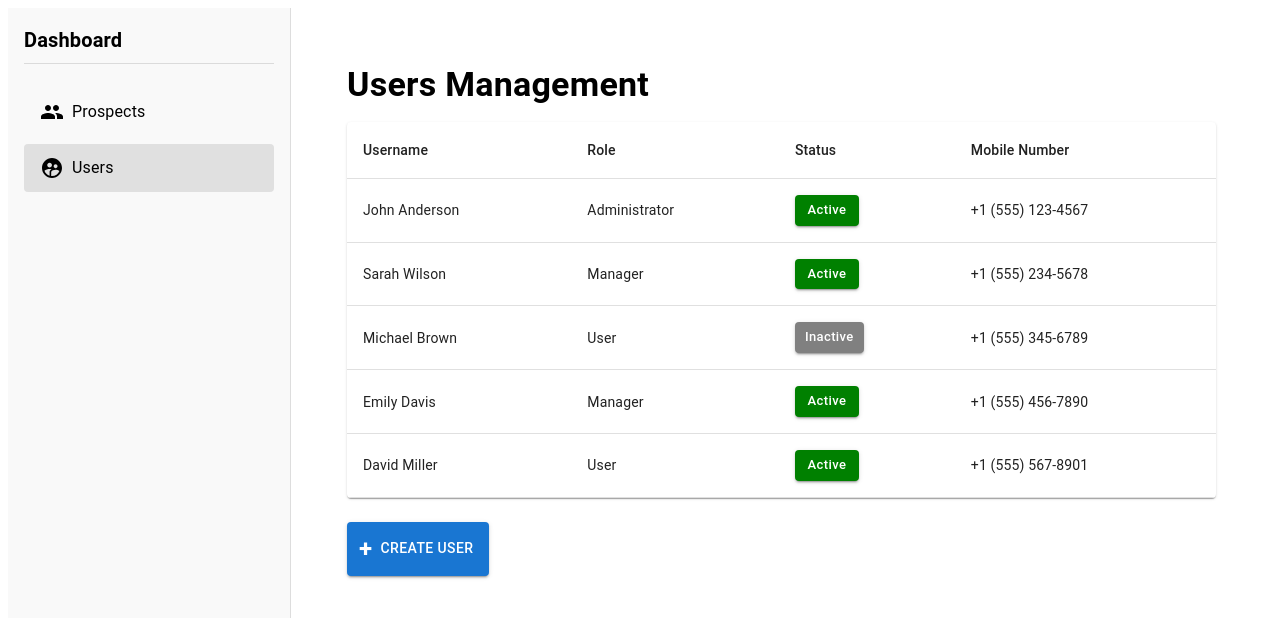
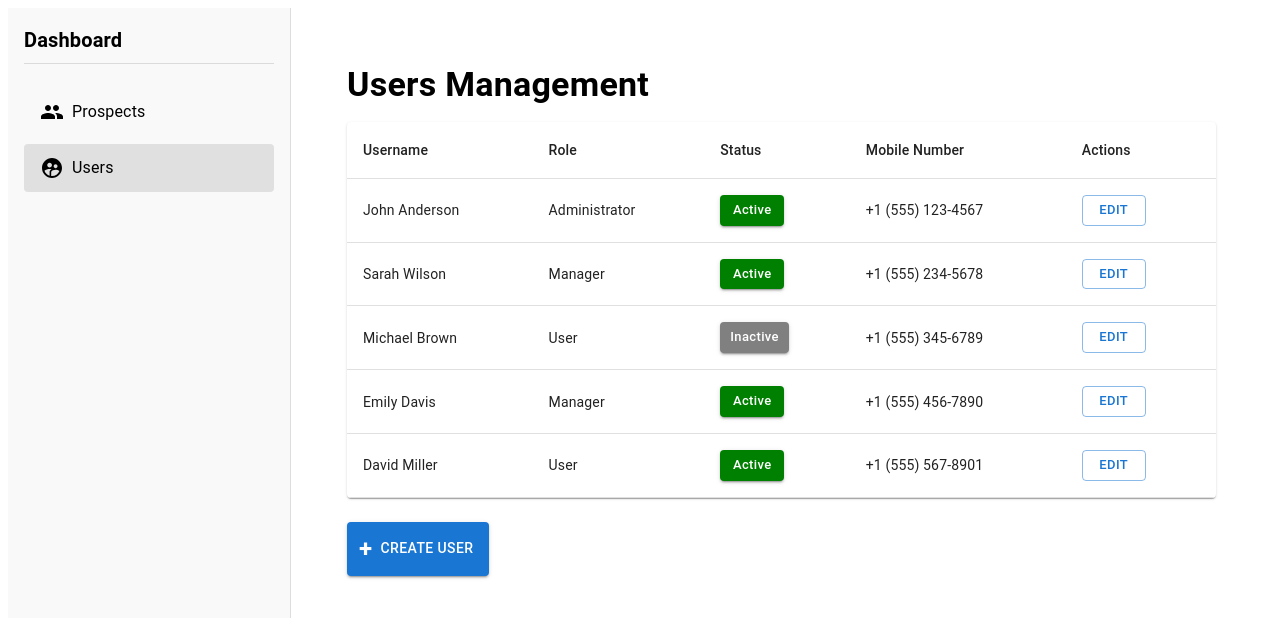
Before and after one commit to lakshmanachimata/fverify_fe, a React (Create React App) app: page /dashboard/users in a window 1280 px wide. Shown: the top 618 px of the page. Built offline with nearby package versions, Linux system fonts and the light colour scheme.

Commit message:
added users dashboard

```diff
--- a/src/components/UsersDashboard.jsx
+++ b/src/components/UsersDashboard.jsx
@@ -23,6 +23,8 @@ import {
 
 const UsersDashboard = () => {
   const [openDialog, setOpenDialog] = useState(false);
+  const [isEditMode, setIsEditMode] = useState(false);
+  const [editIndex, setEditIndex] = useState(null);
   const [newUser, setNewUser] = useState({
     username: "",
     password: "",
@@ -31,7 +33,7 @@ const UsersDashboard = () => {
     mobileNumber: "",
   });
 
-  const users = [
+  const [users, setUsers] = useState([
     {
       username: "John Anderson",
       role: "Administrator",
@@ -62,9 +64,24 @@ const UsersDashboard = () => {
       status: "Active",
       mobileNumber: "+1 (555) 567-8901",
     },
-  ];
+  ]);
 
-  const handleOpenDialog = () => {
+  const handleOpenDialog = (isEdit = false, index = null) => {
+    setIsEditMode(isEdit);
+    setEditIndex(index);
+
+    if (isEdit && index !== null) {
+      setNewUser(users[index]);
+    } else {
+      setNewUser({
+        username: "",
+        password: "",
+        role: "",
+        status: "",
+        mobileNumber: "",
+      });
+    }
+
     setOpenDialog(true);
   };
 
@@ -77,6 +94,8 @@ const UsersDashboard = () => {
       status: "",
       mobileNumber: "",
     });
+    setIsEditMode(false);
+    setEditIndex(null);
   };
 
   const handleInputChange = (e) => {
@@ -85,7 +104,24 @@ const UsersDashboard = () => {
   };
 
   const handleSaveUser = () => {
-    console.log("New User Data:", newUser);
+    if (isEditMode && editIndex !== null) {
+      // Update existing user
+      setUsers((prevUsers) =>
+        prevUsers.map((user, index) =>
+          index === editIndex
+            ? {
+                ...user,
+                ...newUser,
+                password: newUser.password || user.password, // Keep old password if not changed
+              }
+            : user
+        )
+      );
+    } else {
+      // Add new user
+      setUsers((prevUsers) => [...prevUsers, newUser]);
+    }
+
     handleCloseDialog();
   };
 
@@ -105,6 +141,7 @@ const UsersDashboard = () => {
               <TableCell>Role</TableCell>
               <TableCell>Status</TableCell>
               <TableCell>Mobile Number</TableCell>
+              <TableCell>Actions</TableCell>
             </TableRow>
           </TableHead>
           <TableBody>
@@ -128,6 +165,17 @@ const UsersDashboard = () => {
                   </Button>
                 </TableCell>
                 <TableCell>{user.mobileNumber}</TableCell>
+                <TableCell>
+                  <Button
+                    variant="outlined"
+                    color="primary"
+                    size="small"
+                    sx={{ marginRight: 1 }}
+                    onClick={() => handleOpenDialog(true, index)}
+                  >
+                    Edit
+                  </Button>
+                </TableCell>
               </TableRow>
             ))}
           </TableBody>
@@ -140,14 +188,14 @@ const UsersDashboard = () => {
         color="primary"
         sx={{ marginTop: 3 }}
         startIcon={<span style={{ fontSize: "1.5rem", fontWeight: "bold" }}>+</span>}
-        onClick={handleOpenDialog}
+        onClick={() => handleOpenDialog(false)}
       >
         Create User
       </Button>
 
-      {/* Create User Dialog */}
+      {/* Create/Edit User Dialog */}
       <Dialog open={openDialog} onClose={handleCloseDialog} fullWidth maxWidth="sm">
-        <DialogTitle>Create New User</DialogTitle>
+        <DialogTitle>{isEditMode ? "Edit User" : "Create New User"}</DialogTitle>
         <DialogContent>
           <TextField
             fullWidth
@@ -167,6 +215,7 @@ const UsersDashboard = () => {
             onChange={handleInputChange}
             margin="normal"
             variant="outlined"
+            placeholder={isEditMode ? "Leave blank to keep current password" : ""}
           />
           <FormControl fullWidth margin="normal">
             <InputLabel>Role</InputLabel>
```
